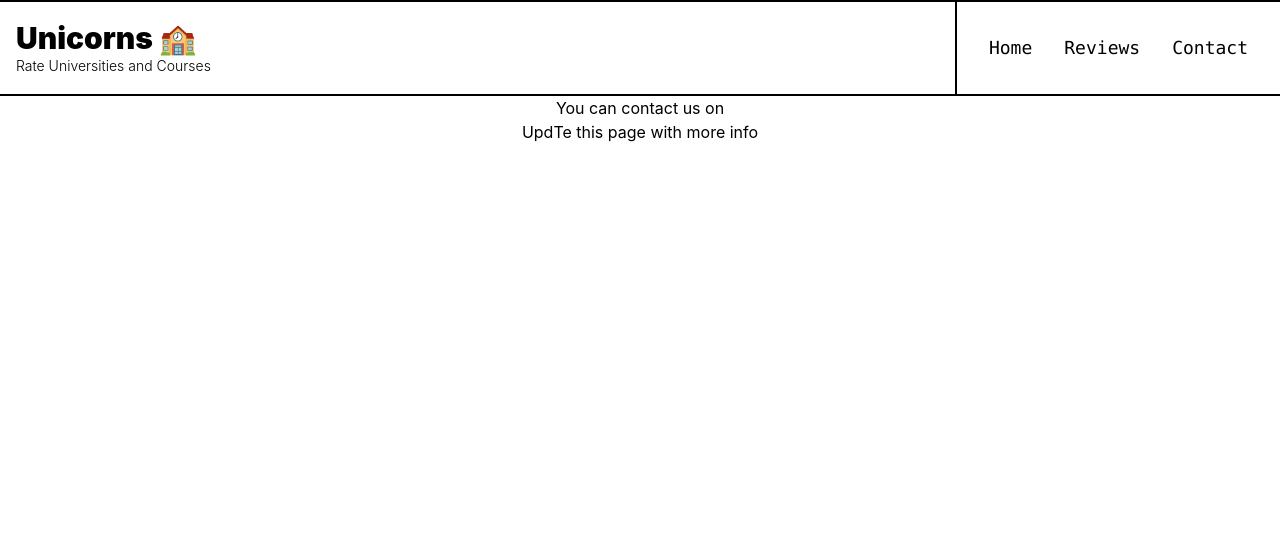
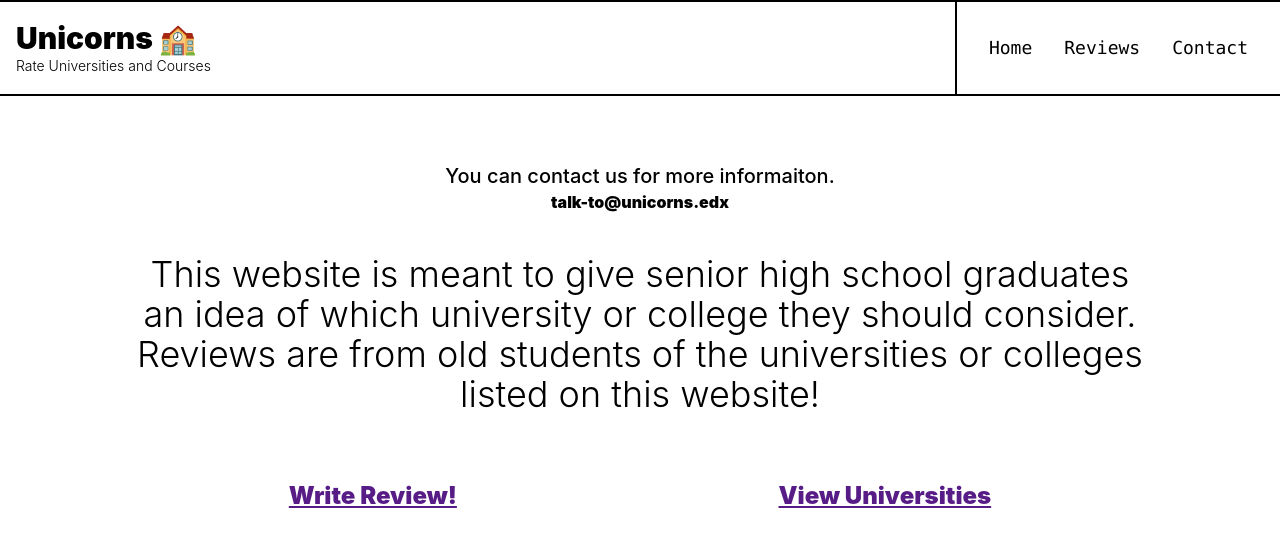
Before and after one commit to Kwame007/Unicorns, a React (Vite) app: page /contact in a window 1280 px wide. Shown: the top 546 px of the page. Built offline with nearby package versions, Linux system fonts and the light colour scheme.

Commit message:
feat: Updated contact page a little

```diff
--- a/src/pages/Contact.jsx
+++ b/src/pages/Contact.jsx
@@ -1,4 +1,5 @@
 import React from 'react'
+import { Link } from 'react-router-dom'
 import { Layout } from '../components'
 
 
@@ -7,8 +8,15 @@ const Contact = () => {
     return (
         <>
             <Layout>
-                <h1> You can contact us on</h1>
-                <p> UpdTe this page with more info</p>
+                <div className="w-full h-96 flex flex-col justify-center items-center">
+                    <h1 className="text-xl font-medium"> You can contact us for more informaiton.</h1>
+                    <a href="mailto:me@bawuahboakye.com" className="text-md font-black">talk-to@unicorns.edx</a>
+                    <p className="max-w-5xl pt-10 text-4xl font-light"> This website is meant to give senior high school graduates an idea of which university or college they should consider. Reviews are from old students of the universities or colleges listed on this website!</p>
+                </div>
+                <div className="max-w-5xl mx-auto flex justify-around">
+                    <Link to="" className="text-2xl font-black text-purple-900 underline">Write Review!</Link>
+                    <Link to="" className="text-2xl font-black text-purple-900 underline">View Universities</Link>
+                </div>
             </Layout>
         </>
         )
```
